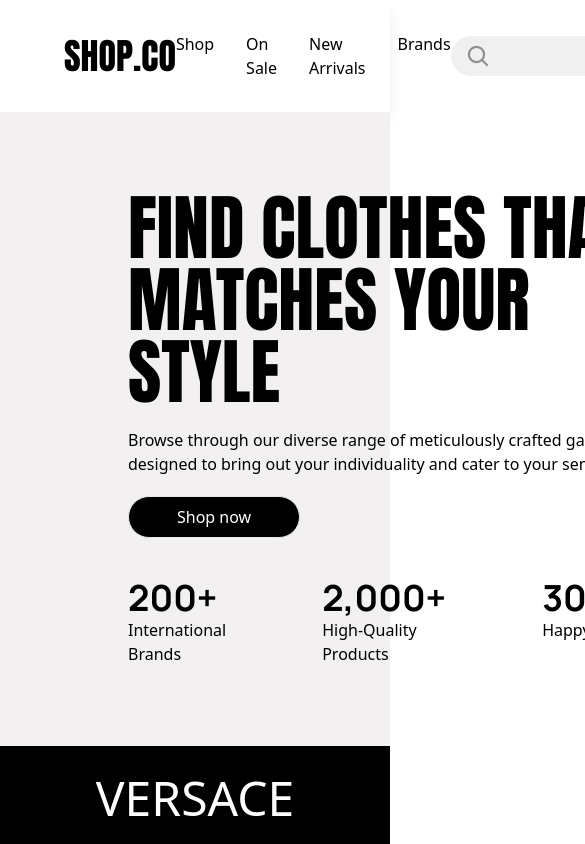
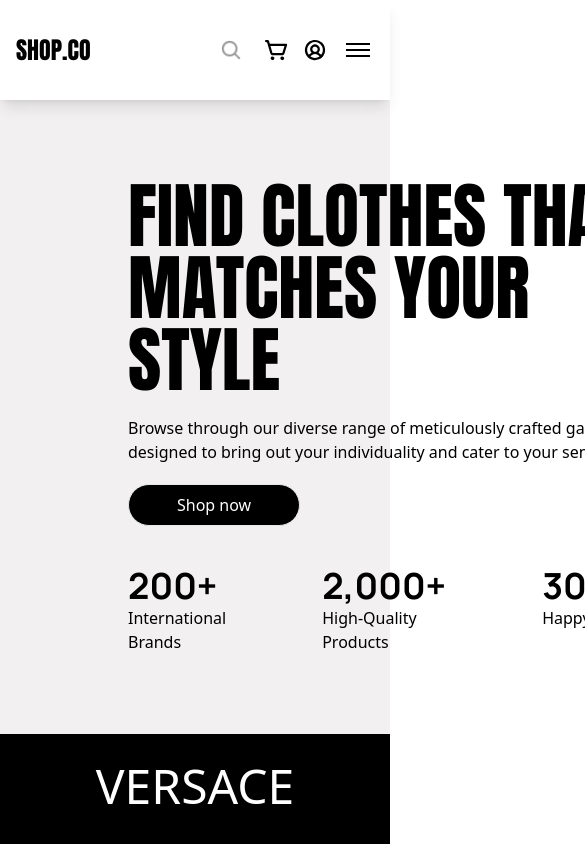
Before and after one commit to Dawar-Anwar-Khan/The-shopping-App-, a React (Vite) app: page / in a window 390 px wide. Shown: the top 844 px of the page, 585 px wide, since content can reach past the window. Built offline with nearby package versions, Linux system fonts and the light colour scheme.

Commit message:
ham menu

```diff
--- a/src/assets/components/Header.jsx
+++ b/src/assets/components/Header.jsx
@@ -1,29 +1,142 @@
+import { useState } from 'react'
 import Cart from "../images/Cart.svg"
 import profile from "../images/profile.svg"
 import search from "../images/Vector.png"
 
 export default function Header() {
+  const [isMenuOpen, setIsMenuOpen] = useState(false)
+  const [isSearchOpen, setIsSearchOpen] = useState(false)
+
+  const toggleMenu = () => {
+    setIsMenuOpen(!isMenuOpen)
+  }
+
+  const toggleSearch = () => {
+    setIsSearchOpen(!isSearchOpen)
+  }
+
+  const menuItems = ['Shop', 'On Sale', 'New Arrivals', 'Brands']
+
   return (
-   <div className="max-w-screen-2xl mx-auto shadow-lg">
-     <div className="flex justify-around py-8 px-16 items-center">
-        <div><h1 className="font-CF text-4xl">SHOP.CO</h1></div>
+    <div className="max-w-screen-2xl mx-auto shadow-lg relative">
+      <div className="flex justify-between lg:justify-around py-8 px-4 lg:px-16 items-center">
+        {/* Logo */}
         <div>
-            <ul className="flex gap-8 cursor-pointer">
-                <li>Shop</li>
-                <li>On Sale</li>
-                <li>New Arrivals</li>
-                <li>Brands</li>
-            </ul>
+          <h1 className="font-CF text-2xl lg:text-4xl">SHOP.CO</h1>
         </div>
-        <div className="flex items-center rounded-full bg-[#F0F0F0] px-4 py-2">
-            <img src={search} alt="" />
-            <input className="bg-[#F0F0F0] w-full px-24 outline-none" type="text" placeholder="Search for products..." />
+
+        {/* Desktop Navigation */}
+        <div className="hidden lg:block">
+          <ul className="flex gap-8 cursor-pointer">
+            {menuItems.map((item) => (
+              <li key={item} className="hover:text-gray-600 transition-colors">
+                {item}
+              </li>
+            ))}
+          </ul>
         </div>
-       <div className="flex gap-4">
-         <img src={Cart} alt="" />
-        <img src={profile} alt="" />
-       </div>
+
+        {/* Desktop Search Bar */}
+        <div className="hidden lg:flex items-center rounded-full bg-[#F0F0F0] px-4 py-2">
+          <img src={search} alt="search" className="w-4 h-4" />
+          <input
+            className="bg-[#F0F0F0] w-full px-24 outline-none"
+            type="text"
+            placeholder="Search for products..."
+          />
+        </div>
+
+        {/* Mobile/Tablet Controls */}
+        <div className="flex items-center gap-4">
+          {/* Mobile Search Icon */}
+          <button
+            onClick={toggleSearch}
+            className="lg:hidden p-2 hover:bg-gray-100 rounded-full transition-colors"
+          >
+            <img src={search} alt="search" className="w-5 h-5" />
+          </button>
+
+          {/* Cart and Profile Icons */}
+          <div className="flex gap-4">
+            <img src={Cart} alt="cart" className="cursor-pointer hover:opacity-70 transition-opacity" />
+            <img src={profile} alt="profile" className="cursor-pointer hover:opacity-70 transition-opacity" />
+          </div>
+
+          {/* Hamburger Menu Button */}
+          <button
+            onClick={toggleMenu}
+            className="lg:hidden flex flex-col justify-center items-center w-8 h-8 space-y-1 focus:outline-none"
+            aria-label="Toggle menu"
+          >
+            <span
+              className={`block w-6 h-0.5 bg-black transition-all duration-300 ${
+                isMenuOpen ? 'rotate-45 translate-y-2' : ''
+              }`}
+            ></span>
+            <span
+              className={`block w-6 h-0.5 bg-black transition-all duration-300 ${
+                isMenuOpen ? 'opacity-0' : ''
+              }`}
+            ></span>
+            <span
+              className={`block w-6 h-0.5 bg-black transition-all duration-300 ${
+                isMenuOpen ? '-rotate-45 -translate-y-2' : ''
+              }`}
+            ></span>
+          </button>
+        </div>
+      </div>
+
+      {/* Mobile Search Drawer */}
+      <div
+        className={`lg:hidden overflow-hidden transition-all duration-300 ease-in-out ${
+          isSearchOpen ? 'max-h-20 opacity-100' : 'max-h-0 opacity-0'
+        }`}
+      >
+        <div className="px-4 pb-4">
+          <div className="flex items-center rounded-full bg-[#F0F0F0] px-4 py-3">
+            <img src={search} alt="search" className="w-4 h-4 mr-3" />
+            <input
+              className="bg-[#F0F0F0] w-full outline-none"
+              type="text"
+              placeholder="Search for products..."
+              autoFocus={isSearchOpen}
+            />
+          </div>
+        </div>
+      </div>
+
+      {/* Mobile Menu Drawer */}
+      <div
+        className={`lg:hidden overflow-hidden transition-all duration-300 ease-in-out ${
+          isMenuOpen ? 'max-h-64 opacity-100' : 'max-h-0 opacity-0'
+        }`}
+      >
+        <nav className="px-4 pb-4 bg-white">
+          <ul className="space-y-4">
+            {menuItems.map((item) => (
+              <li
+                key={item}
+                className="py-2 px-4 hover:bg-gray-50 rounded-lg cursor-pointer transition-colors"
+                onClick={() => setIsMenuOpen(false)}
+              >
+                {item}
+              </li>
+            ))}
+          </ul>
+        </nav>
+      </div>
+
+      {/* Overlay for mobile menu */}
+      {(isMenuOpen || isSearchOpen) && (
+        <div
+          className="lg:hidden fixed inset-0 bg-black bg-opacity-25 z-[-1]"
+          onClick={() => {
+            setIsMenuOpen(false)
+            setIsSearchOpen(false)
+          }}
+        ></div>
+      )}
     </div>
-   </div>
   )
 }
```
